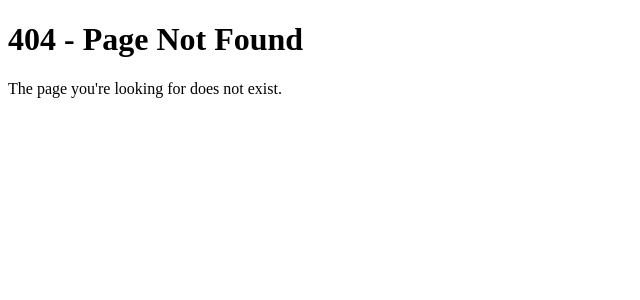
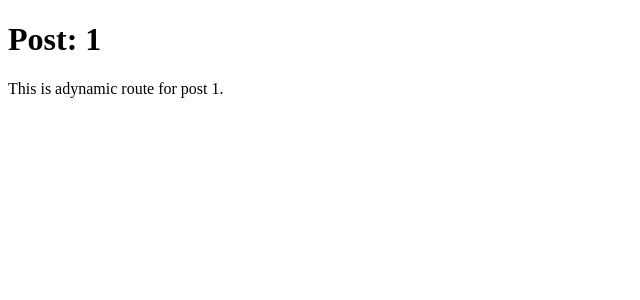
Before and after one commit to dabadahiburi/my-nextjs-template, a Next.js app: page /post/1 in a window 1280 px wide. Before the commit this address had no page. Shown: the top 300 px of the page, without its empty margins (0-640 px from the left). Built offline with nearby package versions, Linux system fonts and the light colour scheme.

Commit message:
post page create

```diff
--- /dev/null
+++ b/src/pages/post/[id].tsx
@@ -0,0 +1,16 @@
+import { useRouter } from 'next/router';
+import React from 'react';
+
+const Post = () => {
+  const router = useRouter();
+  const { id } = router.query;
+
+  return (
+    <div>
+      <h1>Post: {id}</h1>
+      <p>This is adynamic route for post {id}.</p>
+    </div>
+  );
+};
+
+export default Post;
```
